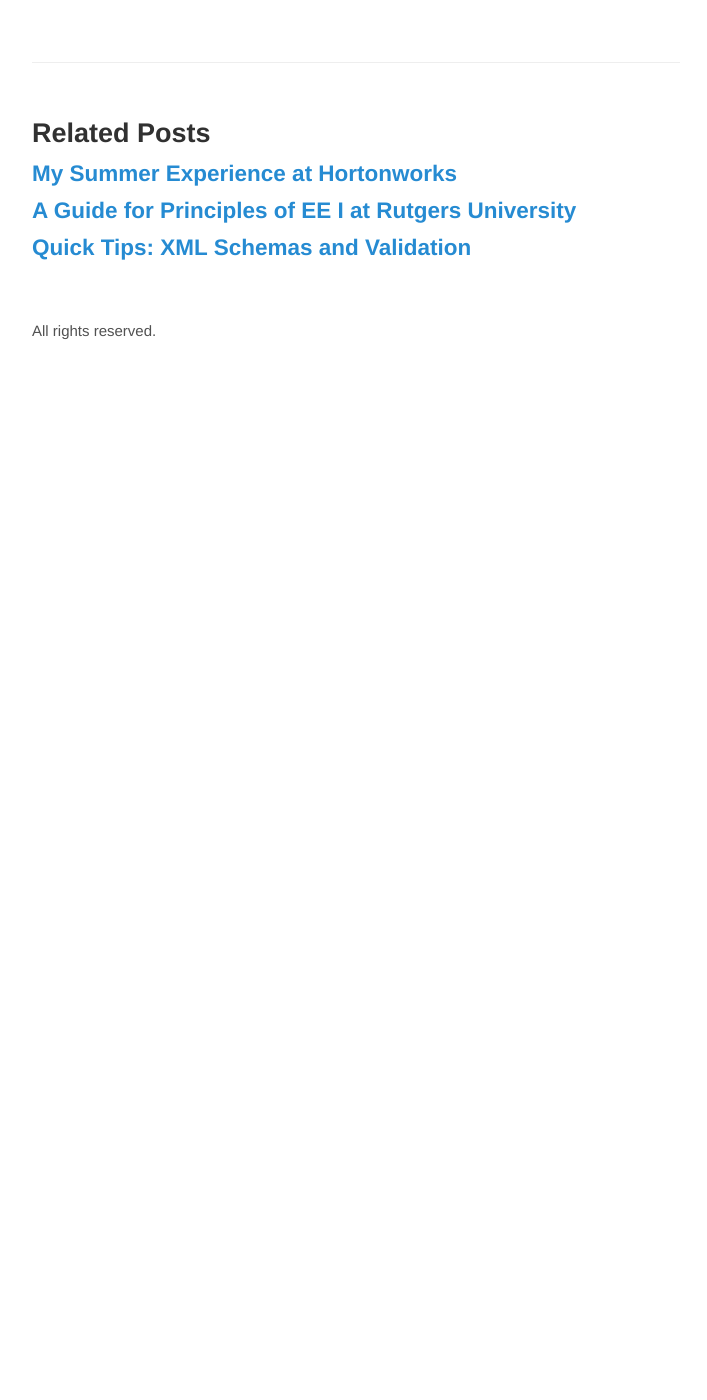
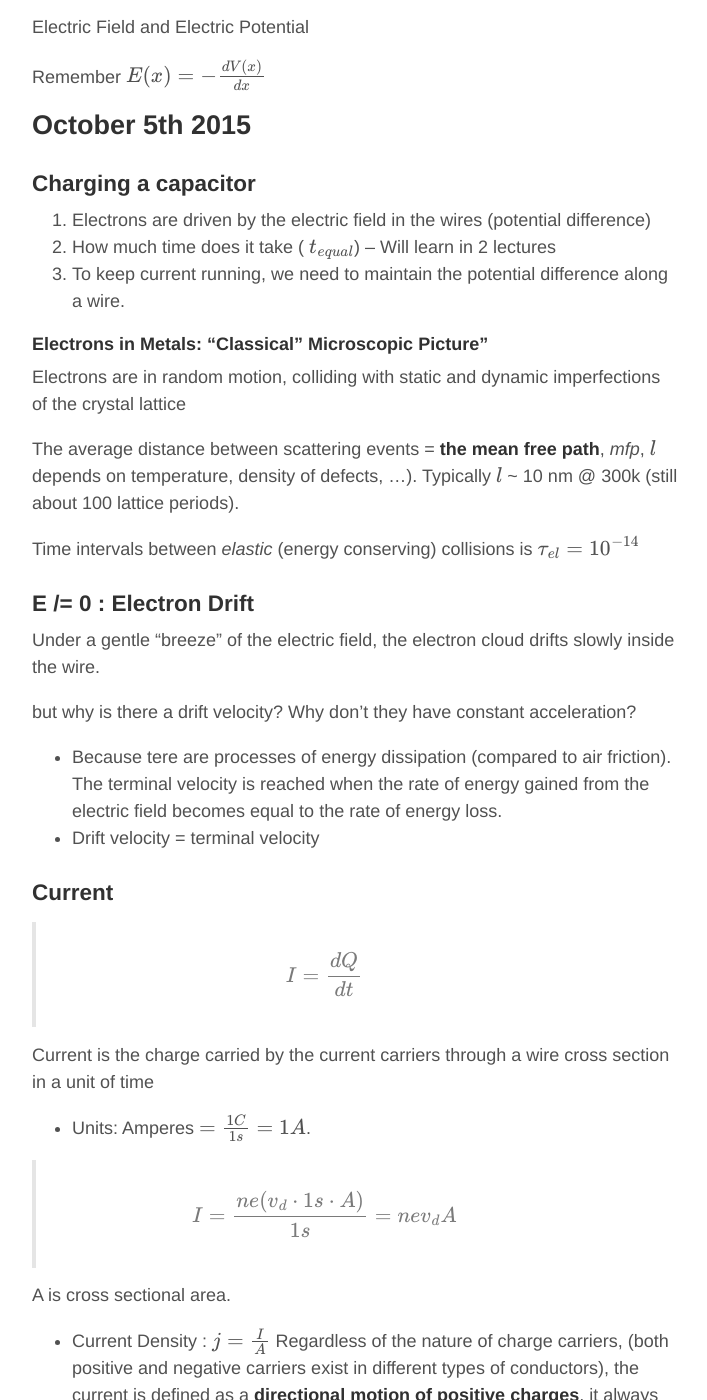
Before and after one commit to ZacBlanco/zacblanco.github.io, a Jekyll site: the page built from _posts/2015-9-03-physics-227-guide.md, in a window 1280 px wide and 1400 px high, scrolled down 16334 px. Shown: the whole window, without its empty margins (284-991 px from the left). Built offline with Jekyll 4.4.1, drawn with Linux system fonts in a browser that asks for light colours; formulas are drawn with MathJax 3; comment, search, counter and statistics services are not loaded; before the commit the page ends 16678 px from its top, so only the background shows below that; some of the changed text lies outside the part shown.

Commit message:
oct 5th updates

```diff
--- a/_posts/2015-9-03-physics-227-guide.md
+++ b/_posts/2015-9-03-physics-227-guide.md
@@ -474,9 +474,9 @@
 
 > $$ \frac{U_{filled}{U_{empty}} = \frac{1}{K} $$
 
-> $$ U_{empty} =
+> $$ U_{empty} = $$
 
-> $$ U_{filled} = \frac{Q^2}{}
+> $$ U_{filled} = \frac{Q^2}{}$$
 
 ## October 1st 2015
 
@@ -500,3 +500,67 @@
 Electric Field and Electric Potential
 
 Remember $$ E(x) = -\frac{dV(x)}{dx} $$
+
+
+## October 5th 2015
+
+### Charging a capacitor
+
+1. Electrons are driven by the electric field in the wires (potential difference)
+2. How much time does it take ( $$t_{equal} $$) -- Will learn in 2 lectures
+3. To keep current running, we need to maintain the potential difference along a wire.
+
+#### Electrons in Metals: "Classical" Microscopic Picture"
+
+Electrons are in random motion, colliding with static and dynamic imperfections of the crystal lattice
+
+The average distance between scattering events = **the mean free path**, _mfp_, $$l$$ depends on temperature, density of defects, ...). Typically  $$l$$ ~ 10 nm @ 300k  (still about 100 lattice periods).
+
+Time intervals between _elastic_ (energy conserving) collisions is $$\tau_{el} = 10^{-14} $$
+
+### E /= 0 : Electron Drift
+
+Under a gentle "breeze" of the electric field, the electron cloud drifts slowly inside the wire.
+
+but why is there a drift velocity? Why don't they have constant acceleration?
+
+- Because tere are processes of energy dissipation (compared to air friction). The terminal velocity is reached when the rate of energy gained from the electric field becomes equal to the rate of energy loss.
+- Drift velocity = terminal velocity
+
+### Current
+
+> $$ I = \frac{dQ}{dt} $$
+
+Current is the charge carried by the current carriers through a wire cross section in a unit of time
+
+- Units: Amperes $$ = \frac{1C}{1s} = 1A $$.
+
+
+> $$ I = \frac{ne(v_d \cdot 1s \cdot A)}{1s}  = nev_dA$$
+
+A is cross sectional area.
+
+- Current Density : $$ j = \frac{I}{A} $$
+Regardless of the nature of charge carriers, (both positive and negative carriers exist in different types of conductors), the current is defined as a __directional motion of positive charges__, it always flows from higher potential to lower potential.
+
+Electrons flow from low potential to high potential flow in the opposite direction of current (towards the positive region of potential)
+
+We usually assume that we have positive current carriers in a circuit.
+
+### Current through two different wires
+
+If we have two wires conntexted together with different cross-sectional areas, the only quantity that stays the same across the wires is the current. The E field, Drift velocty, and current density all change across the two different wires.
+
+Another quantity that changes across the two different wires is the drift velocty. It will increase in the smaller wire.
+
+### Ohm's Law and Resistivity
+
+> $$ V = IR $$
+
+> $$ I = \frac{E}{\rho}A $$
+
+> $$ j = \frac{E}{\rho} $$
+
+The brightness of a lightbulb will increase if you cool the temperature of the resistor of the bulb (using something such as liquid nitrogen).
+
+Pickles can glow if you connect them to a ciruit.
```
Also changed, not shown: _posts/2015-9-03-guide-principles-electrical-engineering.md (+39 -0 lines), 1 other file.
